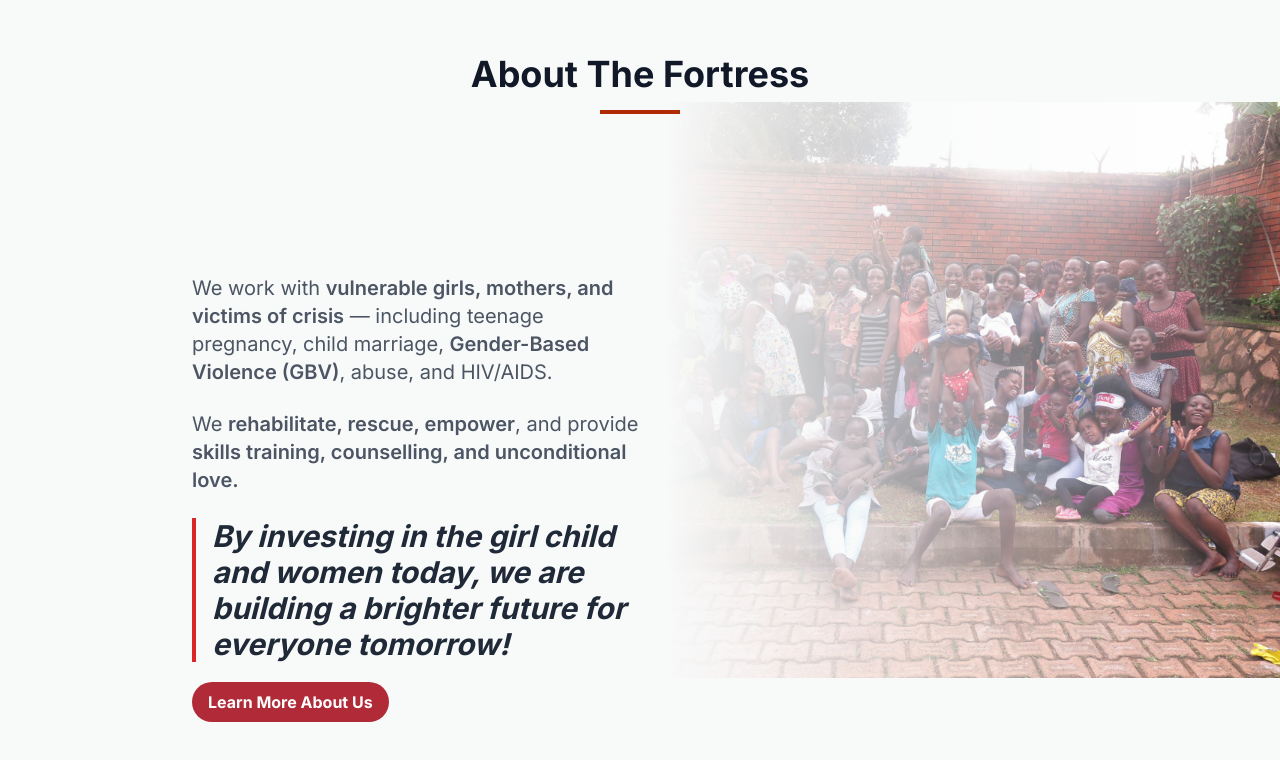
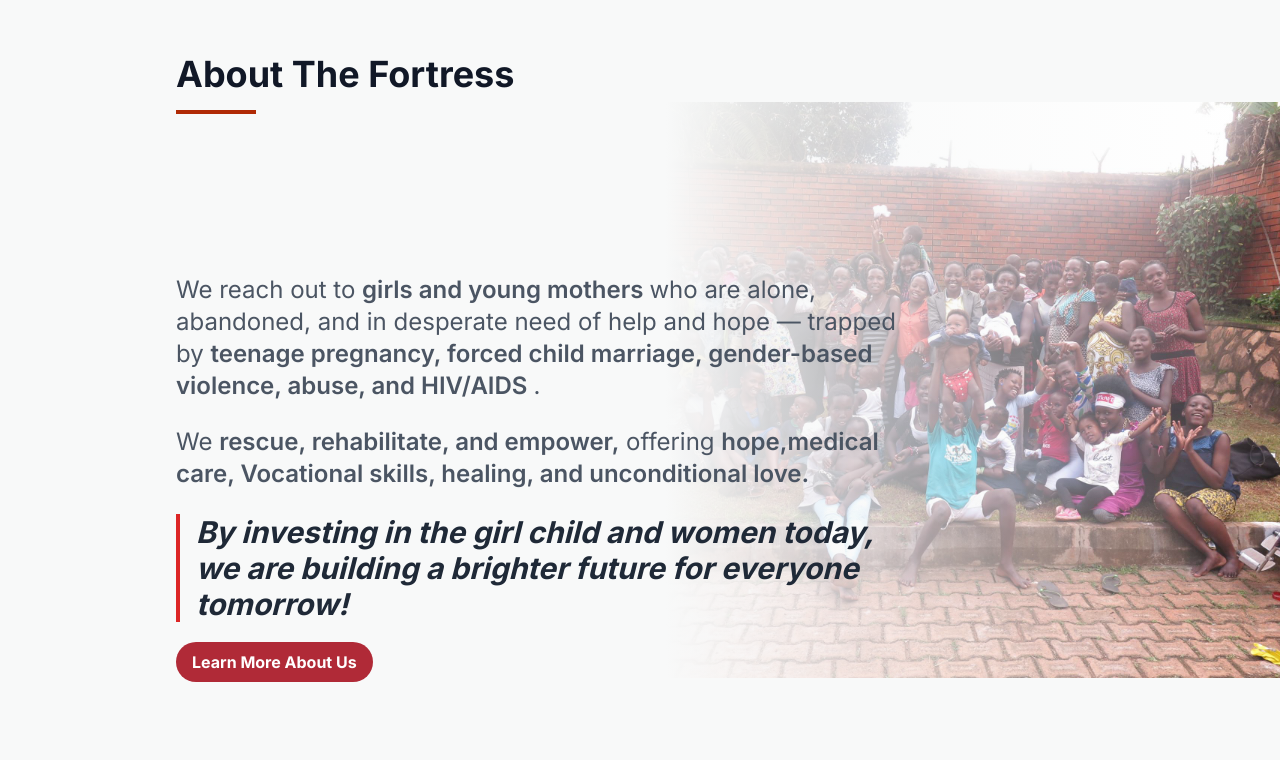
Before and after one commit to geobw30/thefortress-nextjs, a Next.js app: page / in a window 1280 px wide. Shown: the part 938-1698 px from the top of the page. Built offline with nearby package versions, Linux system fonts and the light colour scheme; no server answers.

Commit message:
modifications to the about section on the home page

```diff
--- a/app/donate/page.js
+++ b/app/donate/page.js
@@ -22,7 +22,7 @@ const DonatePage = () => {
 
         <div className="flex flex-col md:flex-row gap-8">
           <div className="md:w-1/2 fade-in">
-            <div className="card mb-8 p-5 mb-[30%]">
+            <div className="card p-5 mb-[30%]">
               <h2 className="text-2xl font-semibold text-gray-800 mb-4">
                 Why Your Support Matters
               </h2>
--- a/components/sections/AboutSection.jsx
+++ b/components/sections/AboutSection.jsx
@@ -25,41 +25,46 @@ const AboutSection = () => {
         backgroundSize: "60%",
         backgroundRepeat: "no-repeat",
         backgroundPosition: "right",
-        backgroundColor: "rgb(248, 249, 249)"
+        backgroundColor: "rgb(248, 249, 249)",
       }}
     >
       {/* Overlay for better text readability */}
       <div className="absolute inset-0 bg-white bg-opacity-0 z-10"></div>
 
       {/* Content */}
-      <div className="max-w-4xl mx-auto w-full relative z-20 py-16">
-        <div className="text-center mb-12 fade-in">
+      <div className="max-w-4xl w-full relative z-20 py-16 pl-40">
+        <div className="text-left mb-12 fade-in">
           <h2 className="section-title">About The Fortress</h2>
-          <div className="w-20 h-1 bg-primary mx-auto"></div>
+          <div className="w-20 h-1 bg-primary"></div>
         </div>
 
-        <div className="flex flex-col md:flex-row items-center gap-8 fade-in mt-40">
-          <div className="md:w-1/2 w-full">
-            <p className="text-lg md:text-xl text-gray-600 leading-relaxed mb-6">
-              We work with{" "}
+        <div className="flex flex-col md:flex-row items-start gap-2 fade-in mt-40">
+          <div className=" w-full">
+            <p className="text-xl md:text-2xl text-gray-600 leading-relaxed mb-6">
+              We reach out to{" "}
               <span className="font-semibold text-black-600">
-                vulnerable girls, mothers, and victims of crisis
+                {" "}
+                girls and young mothers{" "}
               </span>{" "}
-              — including teenage pregnancy, child marriage,{" "}
+              who are alone, abandoned, and in desperate need of help and hope —
+              trapped by{" "}
               <span className="font-semibold text-black-600">
-                Gender-Based Violence (GBV)
+                {" "}
+                teenage pregnancy, forced child marriage, gender-based violence,
+                abuse, and HIV/AIDS{" "}
               </span>
-              , abuse, and HIV/AIDS.
+              .
             </p>
 
-            <p className="text-lg md:text-xl text-gray-600 leading-relaxed mb-6">
+            <p className="text-xl md:text-2xl text-gray-600 leading-relaxed mb-6">
               We{" "}
               <span className="font-semibold text-black-600">
-                rehabilitate, rescue, empower
-              </span>
-              , and provide{" "}
+                rescue, rehabilitate, and empower,
+              </span>{" "}
+              offering{" "}
               <span className="font-semibold text-black-600">
-                skills training, counselling, and unconditional love.
+                hope,medical care, Vocational skills, healing, and unconditional
+                love.
               </span>
             </p>
 
```
